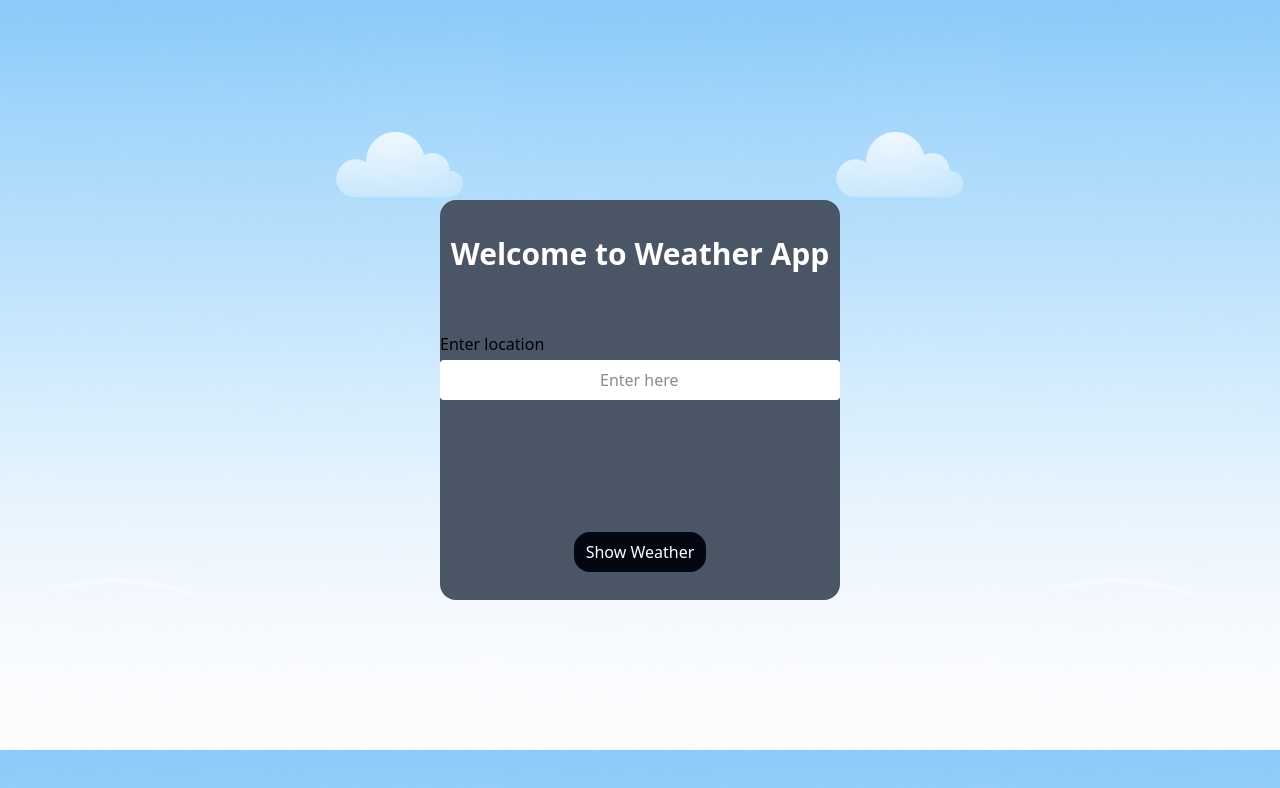
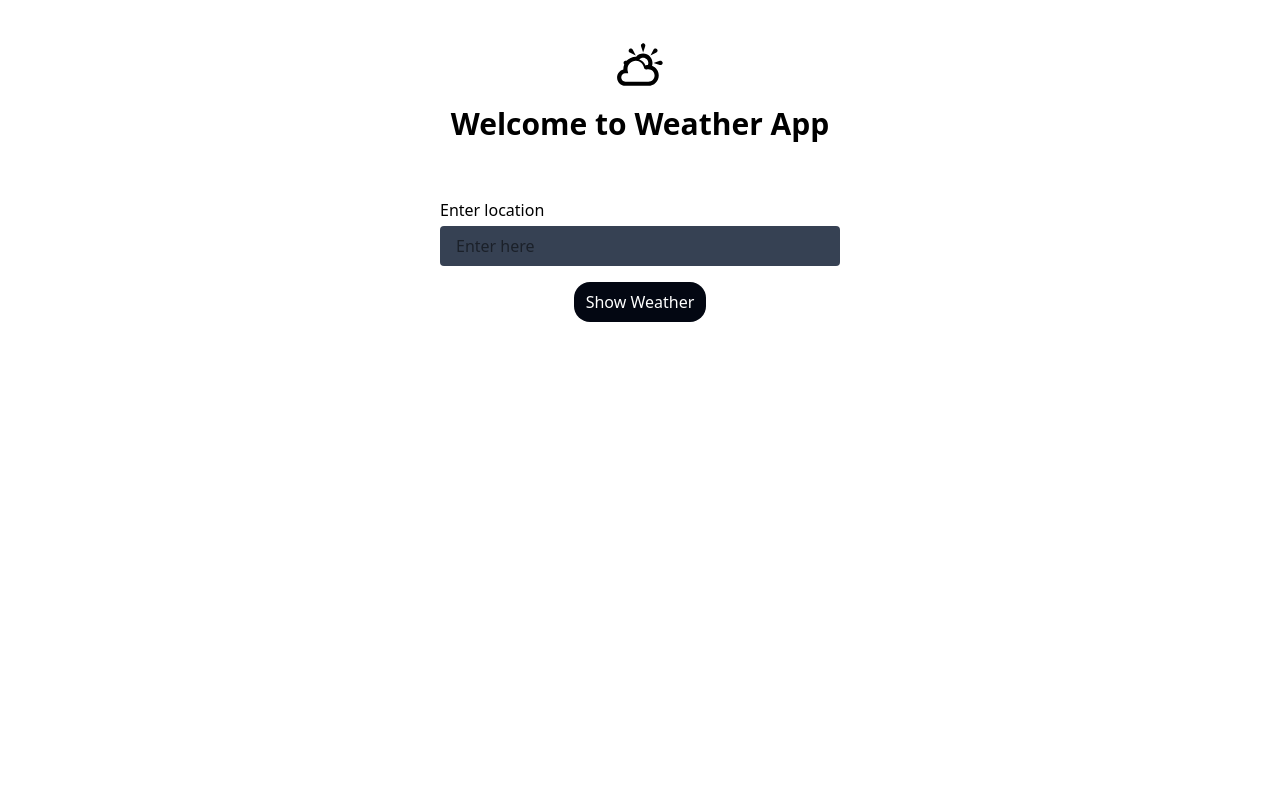
Before and after one commit to SHUBH-Bhardwaj031/Weather-App, a React (Vite) app: page / in a window 1280 px wide. Shown: the top 788 px of the page. Built offline with nearby package versions, Linux system fonts and the light colour scheme.

Commit message:
Home.jsx

```diff
--- a/src/pages/Home.jsx
+++ b/src/pages/Home.jsx
@@ -1,8 +1,7 @@
 import React, { useState } from "react";
+import { TiWeatherPartlySunny } from "react-icons/ti";
 import { useNavigate } from "react-router";
 import { toast } from "react-toastify";
-import HomeImg from "../assets/HomeImg.png";
-import WeatherIcon from "../assets/WeatherIcon.jpg"
 function Home() {
   const [location, setLocation] = useState("");
   const navigate = useNavigate();
@@ -11,24 +10,16 @@ function Home() {
     setLocation(event.target.value);
   }
   return (
-    <div
-       style={{
-              backgroundImage: `url(${HomeImg})`,
-              backgroundSize: 500,
-            }}
-    className="p-10 items-center h-screen bg-400  flex flex-col justify-center">
-     <div className="flex flex-col justify-center  items-center bg-gray-600 h-100 w-100 rounded-2xl ">
-      <h1 className="text-3xl py-2 mb-3 text-white font-bold">Welcome to Weather App</h1>
+    <div className="p-10 items-center gap-4 flex flex-col justify-center">
+      <TiWeatherPartlySunny size={50} />
+      <h1 className="text-3xl font-semibold">Welcome to Weather App</h1>
 
       {/* city selection */}
-
-      <div
-      className="flex gap-1 flex-col mt-10">
-
-       <label htmlFor="">Enter location</label>
+      <div className="flex gap-1 flex-col mt-10">
+        <label htmlFor="">Enter location</label>
         <input
           onChange={handleChange}
-          className="px-40 py-2 mb-33 w-[400px] rounded text-slate-900 bg-white"
+          className="px-4 py-2 w-[400px] rounded  bg-gray-700"
           type="text"
           placeholder="Enter here"
         />
@@ -44,11 +35,10 @@ function Home() {
 
             navigate(`/weather/${location}`);
           }}
-          className="flex bg-gray-950 justify-center cursor-pointer text-white px-3 py-2 rounded-2xl hover:bg-gray-800"
+          className="bg-gray-950 cursor-pointer text-white px-3 py-2 rounded-2xl hover:bg-gray-800"
         >
           Show Weather
         </button>
-        </div>
       </div>
     </div>
   );
```
